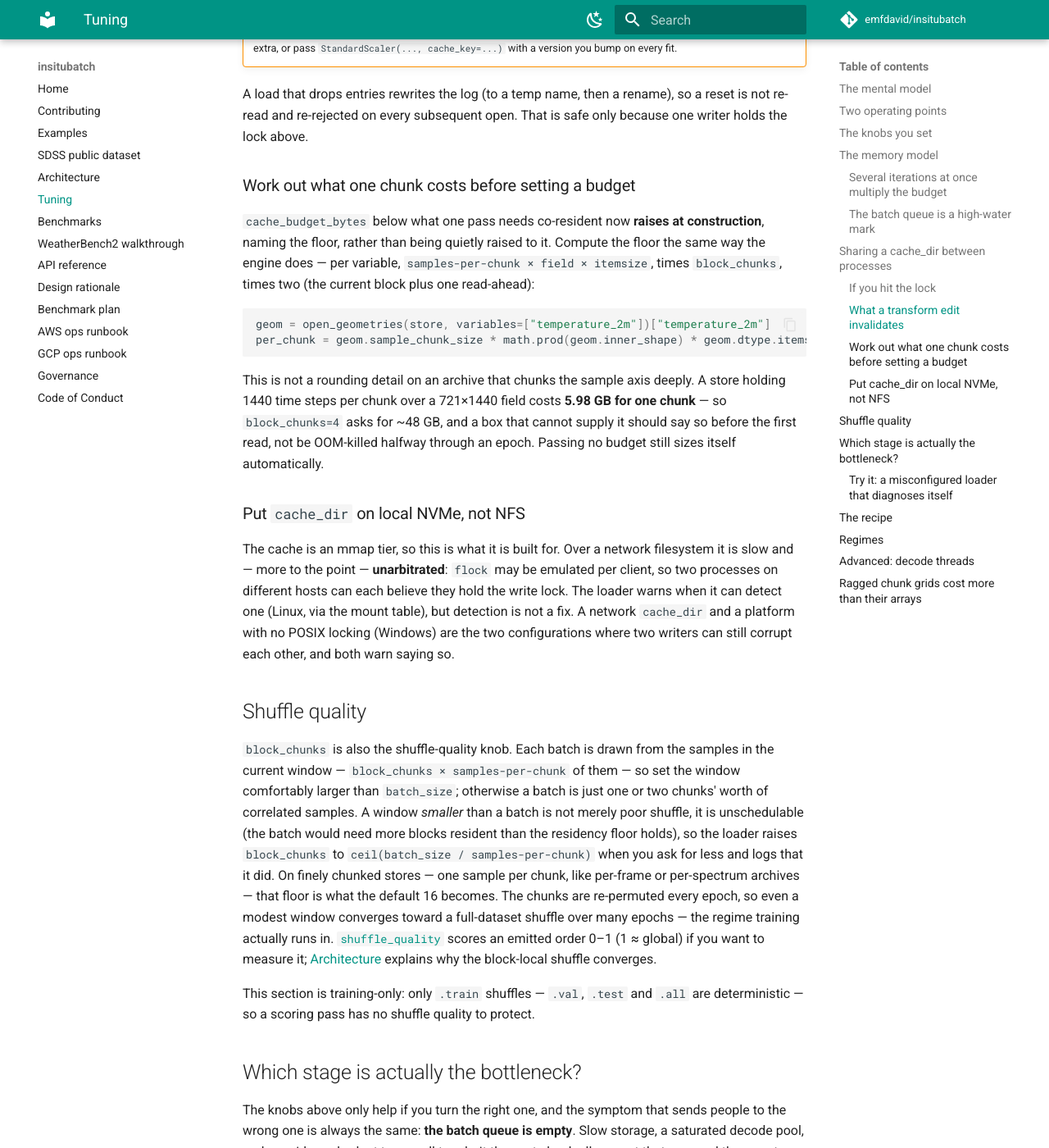
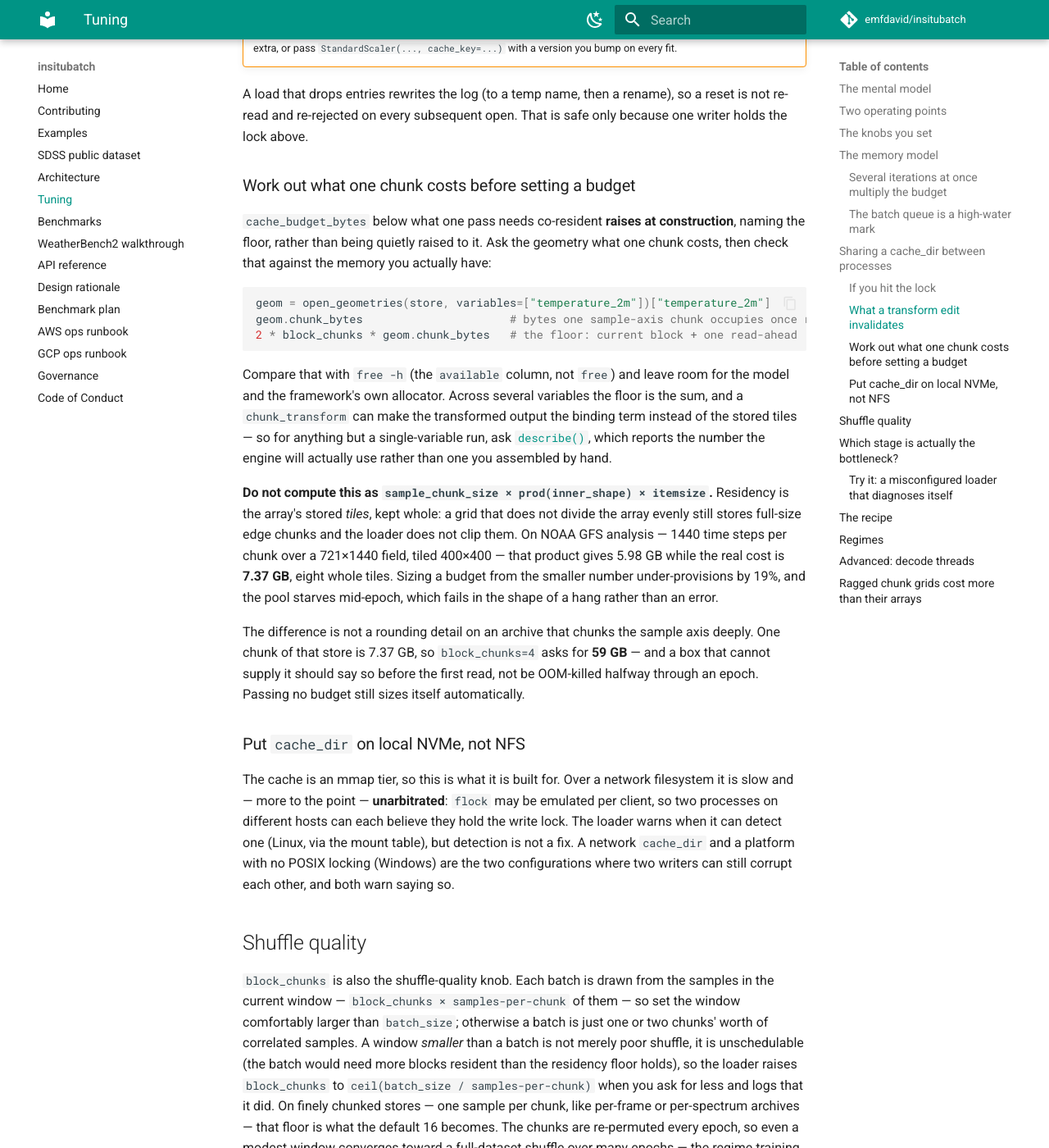
Before and after one commit to emfdavid/insitubatch, an MkDocs documentation site: the page built from docs/tuning.md, in a window 1280 px wide and 1400 px high, scrolled down 6701 px. Shown: the whole window at 82% size. Built offline with MkDocs 1.6.1 and Material for MkDocs 9.7.7, drawn with Linux system fonts in a browser that asks for light colours; comment, search, counter and statistics services are not loaded.

Commit message:
feat: ArrayGeometry.chunk_bytes -- the per-chunk cost, computed once and not by hand
Review of #58 asked for the per-chunk memory as a property, so a user sizing
cache_budget_bytes does not have to assemble it. Writing it showed the docs were
teaching a formula that is wrong on exactly the stores where it matters.

docs/tuning.md said to compute per-chunk cost as
sample_chunk_size * prod(inner_shape) * itemsize. Residency is not the logical chunk:
it is the array's stored tiles, kept whole, and a grid that does not divide the array
evenly still stores full-size edge chunks that the pool does not clip. On NOAA GFS
analysis -- 1440 steps per chunk over 721x1440, tiled 400x400 -- the product gives
5.98 GB against a real charge of 7.37 GB, eight whole tiles. A budget sized from the
smaller number under-provisions by 19% and the pool starves mid-epoch, which fails in
the shape of a hang rather than an error. block_chunks=4 on that store is 59 GB, not
the ~48 GB the page claimed.

chunk_bytes is the tiles term of slot_charge_bytes, and slot_charge_bytes now calls
it, so there is one expression rather than two that agree today. The property carries
no chunk_index because a short final outer chunk is still one whole stored chunk;
test_chunk_bytes_does_not_vary_with_the_final_short_chunk pins that, and
test_chunk_bytes_is_what_the_pool_charges pins the two against each other so a future
edit to either fails loudly rather than silently under-reporting.

The tuning page now documents the pattern the review asked for: ask the geometry,
compare against free -h's available column, and reach for describe() as soon as there
is more than one variable or a chunk_transform, since a transform can make the output
the binding term instead of the tiles.

Tests first: all four failed with AttributeError before the property existed.
479 passed, 7 skipped; mkdocs --strict clean.

Co-Authored-By: Claude Opus 5 <noreply@anthropic.com>
Claude-Session: https://claude.ai/code/session_012QLod5Wvcm4JKiCRGTBFdj

````diff
--- a/docs/tuning.md
+++ b/docs/tuning.md
@@ -274,21 +274,35 @@ holds the lock above.
 
 ### Work out what one chunk costs before setting a budget
 
-`cache_budget_bytes` below what one pass needs co-resident now **raises at construction**,
-naming the floor, rather than being quietly raised to it. Compute the floor the same way the
-engine does — per variable, `samples-per-chunk × field × itemsize`, times `block_chunks`,
-times two (the current block plus one read-ahead):
+`cache_budget_bytes` below what one pass needs co-resident **raises at construction**,
+naming the floor, rather than being quietly raised to it. Ask the geometry what one chunk
+costs, then check that against the memory you actually have:
 
 ```python
 geom = open_geometries(store, variables=["temperature_2m"])["temperature_2m"]
-per_chunk = geom.sample_chunk_size * math.prod(geom.inner_shape) * geom.dtype.itemsize
+geom.chunk_bytes                      # bytes one sample-axis chunk occupies once resident
+2 * block_chunks * geom.chunk_bytes   # the floor: current block + one read-ahead
 ```
 
-This is not a rounding detail on an archive that chunks the sample axis deeply. A store
-holding 1440 time steps per chunk over a 721×1440 field costs **5.98 GB for one chunk** —
-so `block_chunks=4` asks for ~48 GB, and a box that cannot supply it should say so before
-the first read, not be OOM-killed halfway through an epoch. Passing no budget still sizes
-itself automatically.
+Compare that with `free -h` (the `available` column, not `free`) and leave room for the
+model and the framework's own allocator. Across several variables the floor is the sum, and
+a `chunk_transform` can make the transformed output the binding term instead of the stored
+tiles — so for anything but a single-variable run, ask
+[`describe()`](api.md#insitubatch.InSituDataset.describe), which reports the number the
+engine will actually use rather than one you assembled by hand.
+
+**Do not compute this as `sample_chunk_size × prod(inner_shape) × itemsize`.** Residency is
+the array's stored *tiles*, kept whole: a grid that does not divide the array evenly still
+stores full-size edge chunks and the loader does not clip them. On NOAA GFS analysis —
+1440 time steps per chunk over a 721×1440 field, tiled 400×400 — that product gives 5.98 GB
+while the real cost is **7.37 GB**, eight whole tiles. Sizing a budget from the smaller
+number under-provisions by 19%, and the pool starves mid-epoch, which fails in the shape of
+a hang rather than an error.
+
+The difference is not a rounding detail on an archive that chunks the sample axis deeply.
+One chunk of that store is 7.37 GB, so `block_chunks=4` asks for **59 GB** — and a box that
+cannot supply it should say so before the first read, not be OOM-killed halfway through an
+epoch. Passing no budget still sizes itself automatically.
 
 ### Put `cache_dir` on local NVMe, not NFS
 
````
Also changed, not shown: CHANGELOG.md (+13 -0 lines), 3 other files.
